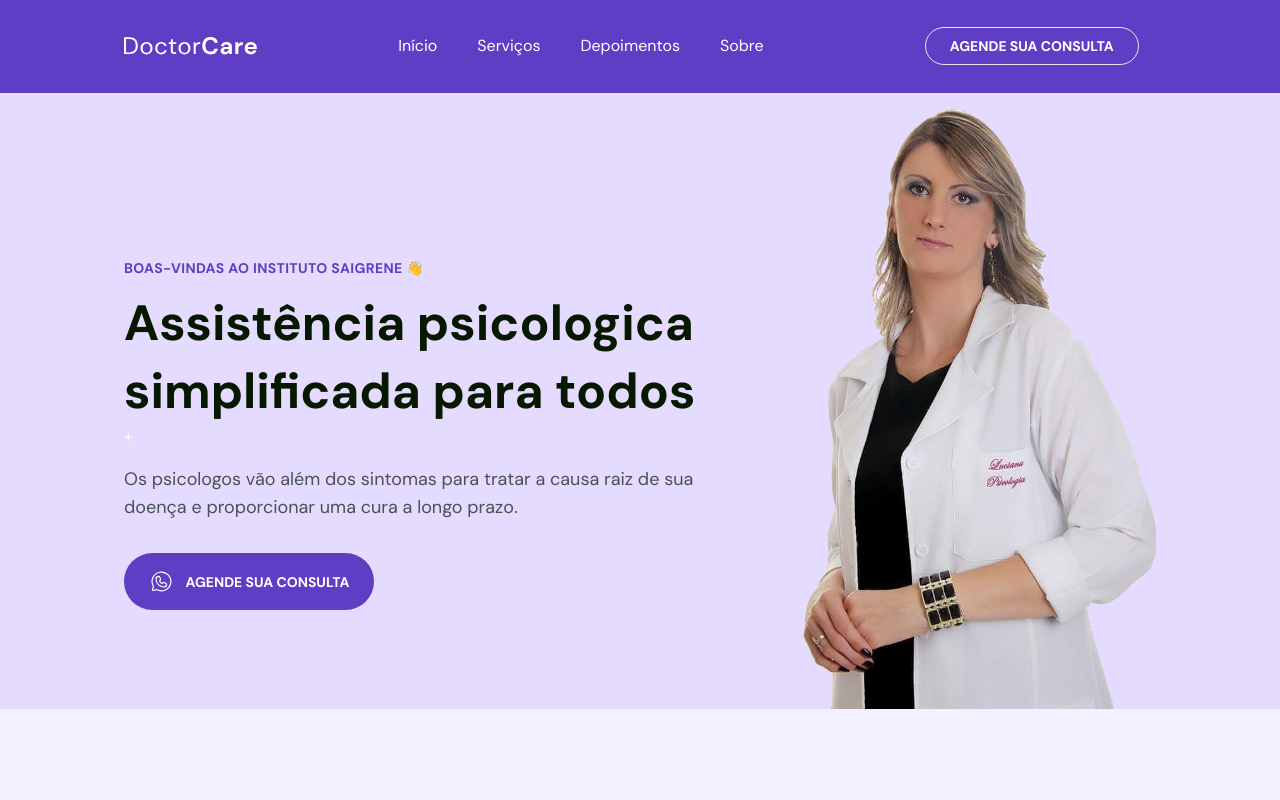
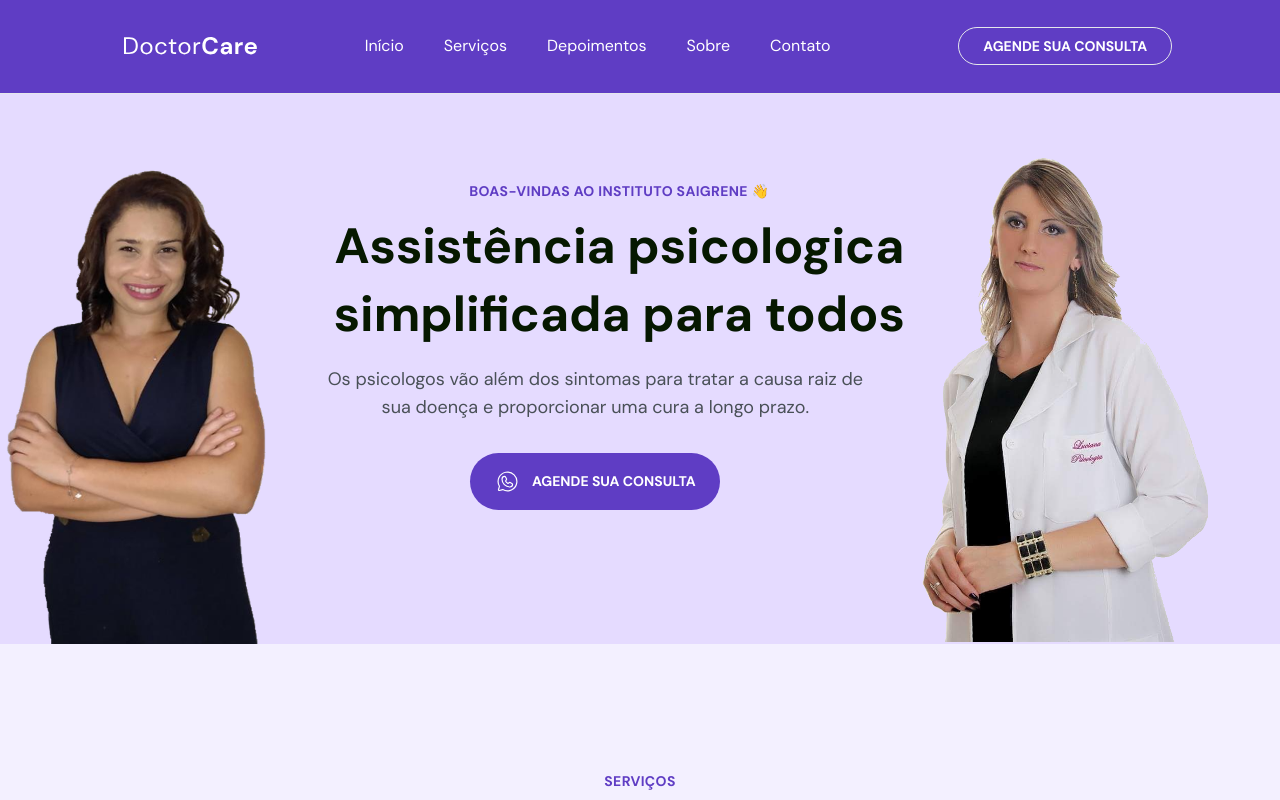
Before and after one commit to mateussk83/WebSite-Saigrene, a React (Vite) app: page / in a window 1280 px wide. Shown: the top 800 px of the page. Built offline with nearby package versions, Linux system fonts and the light colour scheme.

Commit message:
finish project

```diff
--- a/src/components/About.tsx
+++ b/src/components/About.tsx
@@ -1,4 +1,4 @@
-import { WhatsappLogo } from "phosphor-react";
+import { ArrowUp, WhatsappLogo } from "phosphor-react";
 import { Element } from "react-scroll";
 
 export function About() {
@@ -36,6 +36,8 @@ export function About() {
           </div>
       </div>
       </div>
+
+
     </section>
     </Element>
   )
--- /dev/null
+++ b/src/components/ButtonScrollToTop.tsx
@@ -0,0 +1,17 @@
+import { animateScroll as scroll } from "react-scroll"
+import { ArrowUp } from "phosphor-react";
+
+
+export function ButtonScrollToTop() {
+
+ return (
+ <div className="flex items-ind justify-end bg-gray-100 pr-10">
+ <a
+onClick={() => scroll.scrollTo(0)}
+className="cursor-pointer animate-bounce border rounded-full drop-shadow-md p-1 flex "
+>
+ <ArrowUp size={32} color="#5f3dc4" />
+ </a>
+ </div>
+ )
+}
--- a/src/components/Contact.tsx
+++ b/src/components/Contact.tsx
@@ -1,8 +1,11 @@
-import { EnvelopeSimple, MapPin, WhatsappLogo } from "phosphor-react";
-
+import { ArrowUp, EnvelopeSimple, MapPin, WhatsappLogo } from "phosphor-react";
+import { Element, animateScroll as scroll } from "react-scroll";
 
 export function Contact() {
   return (
+    <Element
+    name="contato"
+    >
     <section id="Contact" className="justify-center flex items-center  gap-36 pt-[8rem] bg-white pb-[160px] md:flex-col">
       <div className="md:flex md:flex-col md:items-center md:justify-center">
 
@@ -29,9 +32,11 @@ export function Contact() {
       <img
         className="block w-[30rem] max-w-[100%] md:w-[80%]"
         src="./src/assets/moreno.png"
-        alt="Doutora Erica Luciana Garcia"
+        alt="Moreno De Moletom Marrom"
       />
     </div>
+
   </section>
+  </Element>
   )
 }
--- a/src/components/Home.tsx
+++ b/src/components/Home.tsx
@@ -1,28 +1,35 @@
 import { WhatsappLogo } from 'phosphor-react'
-import { Element, animateScroll as scroll, scrollSpy, scroller } from 'react-scroll'
+import { Element, animateScroll as scroll } from 'react-scroll'
 
 export function Home() {
   return (
     <Element
-    name="service"
+    name="inicio"
     >
-     <section id="home" className="bg-blue-300 justify-center flex items-center md:flex-col ">
+     <section id="home" className="mt-[-2rem] bg-blue-300 justify-center flex items-center md:flex-col md:mt-0 ">
+     <div id="col-a">
 
-      <div className="pt-20 flex justify-center" id="wrapper">
+       <img
+        className="w-[27rem] w-[85%] h-[50%] md:w-[80%] md:ml-4 mt-[7.5rem] md:hidden"
+         src="./src/assets/denise.png"
+         alt="Erica Luciana Garcia"
+       />
+     </div>
+      <div className=" flex justify-center items-center" id="wrapper">
         <header>
           <h4
-            className="text-blue-700 font-bold text-left text-[0.875rem] leading-snug w-[37.5rem] tracking-wide md:text-center"
+            className="text-blue-700 font-bold text-center text-[0.875rem] leading-snug w-[37.5rem] tracking-wide"
           >BOAS-VINDAS AO INSTITUTO SAIGRENE 👋</h4>
-           <div id="title" className="md:items-center md:text-center flex flex-col">
+           <div id="title" className="items-center text-center flex flex-col">
           <h1
-            className="text-gray-900 font-bold mt-3 text-[3.1rem] w-[37.5rem] leading-[67.6px] text-left md:w-[24.5rem] md:text-center"
-          >Assistência psicologica simplificada para todos</h1>+
+            className="text-gray-900 font-bold mt-3 text-[3.1rem] w-[37.5rem] leading-[67.6px] md:w-[24.5rem] text-center"
+          >Assistência psicologica simplificada para todos</h1>
           </div>
           <div
             id="content"
-            className="mt-4 text-gray-700 font-normal text-lg leading-releaxed w-[37.5rem] md:flex md:flex-col md:items-center md:justify-center"
+            className="mt-4 text-gray-700 font-normal text-lg leading-releaxed w-[34.5rem] flex flex-col items-center justify-center"
           >
-            <p className='md:w-[24.5rem] md:text-center'>
+            <p className='md:w-[24.5rem] text-center'>
               Os psicologos vão além dos sintomas para tratar a causa raiz de
               sua doença e proporcionar uma cura a longo prazo.
             </p>
@@ -37,14 +44,14 @@ export function Home() {
       </div>
 
        <div id="col-b">
+
         <img
-         className="block w-[27rem] max-w-[100%] md:w-[80%] md:ml-4 mt-6"
+         className="block w-[27rem] pt-6 w-[80%] md:w-[80%] md:ml-4 mt-20"
           src="./src/assets/mamae.png"
           alt="Erica Luciana Garcia"
         />
       </div>
     </section>
-
-  </Element>
+    </Element>
   )
 }
--- a/src/components/Navigation.tsx
+++ b/src/components/Navigation.tsx
@@ -10,14 +10,21 @@ interface ScrollProps {
 }
 
 export function Navigation({ valueScrollY }:ScrollProps) {
-
-
+  let colorLogo1 = 'fill-gray-100'
+  let colorLogo2 = 'fill-gray-100'
+  function tradeColor() {
+    if (valueScrollY > 0) {
+      colorLogo1 = 'fill-black'
+      colorLogo2 = 'fill-blue-700'
+    }
+  }
+  tradeColor()
  return (
-    <header className={`fixed w-full py-2 flex items-center justify-between bg-blue-700 border-b md:bg-local ${valueScrollY > 0 ? "bg-transparent" : ""}`} >
+    <header className={`transition duration-200 fixed w-full py-2 flex items-center justify-between bg-blue-700 border-b md:bg-local ${valueScrollY > 0 ? "bg-transparent border-none" : ""}`} >
       <div className="py-[1.65rem] pl-[7.75rem] text-white click:bb-1 md:flex md:items-center md:justify-between md:gap-[7rem] md:pl-[15%]">
         <div>
         <a href="#Home" className="">
-          <Logo />
+          <Logo colorWord1={colorLogo1} colorWord2={colorLogo2} />
         </a>
         </div>
         <div className="hidden invisible md:visible md:flex">
@@ -33,10 +40,11 @@ export function Navigation({ valueScrollY }:ScrollProps) {
             <Link
               activeClass="active"
               to="home"
-              className="transition duration-100 pb-[2.2rem] hover:font-bold hover:border-b-2 focus:border-b-2 focus:font-bold md:invisible "
+              className={`transition duration-200 cursor-pointer transition duration-100 pb-[2.2rem] hover:font-bold hover:border-b-2 focus:border-b-2 focus:font-bold md:invisible ${valueScrollY > 0 ? "text-blue-900 border-blue-900"  : ""}`}
               spy={true}
               smooth={true}
               duration={500}
+              offset={-100}
               >
               Início
             </Link>
@@ -45,7 +53,7 @@ export function Navigation({ valueScrollY }:ScrollProps) {
           <Link
               activeClass="active"
               to="service"
-              className="transition duration-100 pb-[2.2rem] hover:font-bold hover:border-b-2 focus:border-b-2 focus:font-bold md:invisible "
+              className={`transition duration-200 cursor-pointer transition duration-100 pb-[2.2rem] hover:font-bold hover:border-b-2 focus:border-b-2 focus:font-bold md:invisible ${valueScrollY > 0 ? "text-blue-900 border-blue-900"  : ""}`}
               spy={true}
               smooth={true}
               duration={500}
@@ -57,7 +65,7 @@ export function Navigation({ valueScrollY }:ScrollProps) {
           <Link
               activeClass="active"
               to="depoiment"
-              className="transition duration-100 pb-[2.2rem] hover:font-bold hover:border-b-2 focus:border-b-2 focus:font-bold md:invisible "
+              className={`transition duration-200 cursor-pointer transition duration-100 pb-[2.2rem] hover:font-bold hover:border-b-2 focus:border-b-2 focus:font-bold md:invisible ${valueScrollY > 0 ? "text-blue-900 border-blue-900"  : ""}`}
               spy={true}
               smooth={true}
               duration={500}
@@ -69,7 +77,7 @@ export function Navigation({ valueScrollY }:ScrollProps) {
           <Link
               activeClass="active"
               to="sobre"
-              className="transition duration-100 pb-[2.2rem] hover:font-bold hover:border-b-2 focus:border-b-2 focus:font-bold md:invisible "
+              className={`transition duration-200 cursor-pointer transition duration-100 pb-[2.2rem] hover:font-bold hover:border-b-2 focus:border-b-2 focus:font-bold md:invisible ${valueScrollY > 0 ? "text-blue-900 border-blue-900"  : ""}`}
               spy={true}
               smooth={true}
               duration={500}
@@ -77,12 +85,26 @@ export function Navigation({ valueScrollY }:ScrollProps) {
               Sobre
             </Link>
           </li>
+          <li>
+          <Link
+              activeClass="active"
+              to="contato"
+              className={`transition duration-200 cursor-pointer transition duration-100 pb-[2.2rem] hover:font-bold hover:border-b-2 focus:border-b-2 focus:font-bold md:invisible ${valueScrollY > 0 ? "text-blue-900 border-blue-900"  : ""}`}
+              spy={true}
+              smooth={true}
+              duration={500}
+              >
+              Contato
+            </Link>
+          </li>
         </ul>
 
       </div>
 
-      <div className="bg-blue-700 text-white border rounded-full fs-[1.8rem] py-2 px-6 fw-700 cursor-pointer text-sm font-bold transtition-colors hover:bg-blue-300 hover:text-blue-700 duration-200 md:invisible">
-        <a href="">AGENDE SUA CONSULTA</a>
+      <div
+      className={` border rounded-full fs-[1.8rem] py-2 px-6 fw-700 cursor-pointer text-sm font-bold transtition-colors duration-200 md:invisible ${valueScrollY > 0 ? "bg-transparent text-blue-700 border-blue-700 hover:text-gray-100 hover:border-white hover:bg-blue-700"  : "bg-blue-700 text-white hover:bg-blue-300 hover:text-blue-700"}`}
+      >
+        <a href="" >AGENDE SUA CONSULTA</a>
       </div>
       <div>
 
--- a/src/pages/Event.tsx
+++ b/src/pages/Event.tsx
@@ -1,36 +1,40 @@
 import { useEffect, useState } from "react";
 import { About } from "../components/About";
 import { Banner } from "../components/Banner";
+import { ButtonScrollToTop } from "../components/ButtonScrollToTop";
 import { Contact } from "../components/Contact";
 import { Depoiments } from "../components/Depoiments";
 import { Footer } from "../components/Footer";
 import { Home } from "../components/Home";
 import { Navigation } from "../components/Navigation";
 import { Services } from "../components/Services";
-import { Link, animateScroll as scroll } from "react-scroll"
 
 export function Event () {
-  const [ scrollY, setScrollY ] = useState(0)
+  const [offset, setOffset] = useState(0);
 
-  function addEventScroll() {
-    setScrollY(window.scrollY)
-  }
+  useEffect(() => {
+      const onScroll = () => setOffset(window.pageYOffset);
+      // clean up code
+      window.removeEventListener('scroll', onScroll);
+      window.addEventListener('scroll', onScroll, { passive: true });
+      return () => window.removeEventListener('scroll', onScroll);
+  }, []);
 
   return (
 
-    <div onScroll={addEventScroll}>
+    <div>
 
       <div id="header"  className="after:content-[''] after:flex after:mb-20" >
         <Navigation valueScrollY={scrollY}/>
         </div>
         <div id="content">
-        <Home
-        />
+        <Home/>
         <Services />
         <Depoiments />
         <Banner />
         <About />
         <Contact />
+        <ButtonScrollToTop/>
         <Footer />
         </div>
         </div>
--- /dev/null
+++ b/src/teste.tsx
@@ -0,0 +1,10 @@
+import React from 'react';
+import { render } from 'react-dom';
+import { Link, Element, Events, animateScroll as scroll, scrollSpy, scroller } from 'react-scroll'
+
+const styles = {
+  fontFamily: 'sans-serif',
+  textAlign: 'center',
+};
+
+class Section extends React.Component {
--- a/tailwind.config.js
+++ b/tailwind.config.js
@@ -30,7 +30,7 @@ module.exports = {
           200: '#F3F0FF',
           300: '#E5DBFF',
           500: '#331983',
-          700: '#5F3DC4'
+          700: '#5F3DC4',
         },
         gray: {
           100: '#FFFFFF',
```
Also changed, not shown: src/components/Logo.tsx (+16 -11 lines), src/assets/denise.png (added), src/assets/mamae.png.
